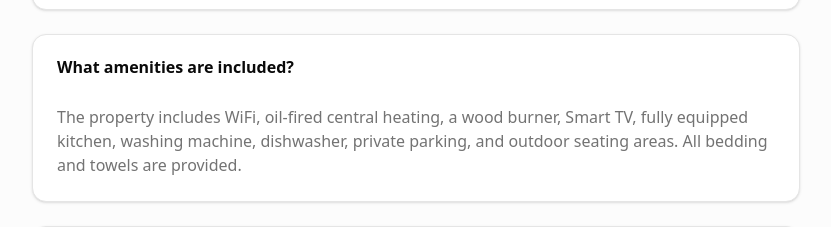
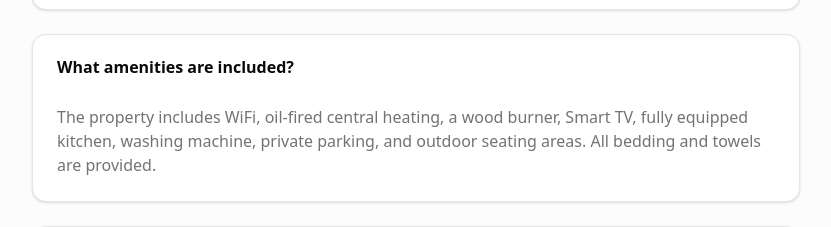
Before and after one commit to missionhouseuist/missionhouse, a React (Vite) app: page / in a window 1280 px wide. Shown: the part 10746-10973 px from the top of the page, without its empty margins (224-1055 px from the left). Built offline with nearby package versions, Linux system fonts and the light colour scheme; no server answers.

Commit message:
Add files via upload

```diff
--- a/src/App.jsx
+++ b/src/App.jsx
@@ -1668,7 +1668,7 @@ ${bookingFormData.name}`
               </CardHeader>
               <CardContent>
                 <p className="text-muted-foreground">
-                  The property includes WiFi, oil-fired central heating, a wood burner, Smart TV, fully equipped kitchen, washing machine, dishwasher, private parking, and outdoor seating areas. All bedding and towels are provided.
+                  The property includes WiFi, oil-fired central heating, a wood burner, Smart TV, fully equipped kitchen, washing machine, private parking, and outdoor seating areas. All bedding and towels are provided.
                 </p>
               </CardContent>
             </Card>
```
